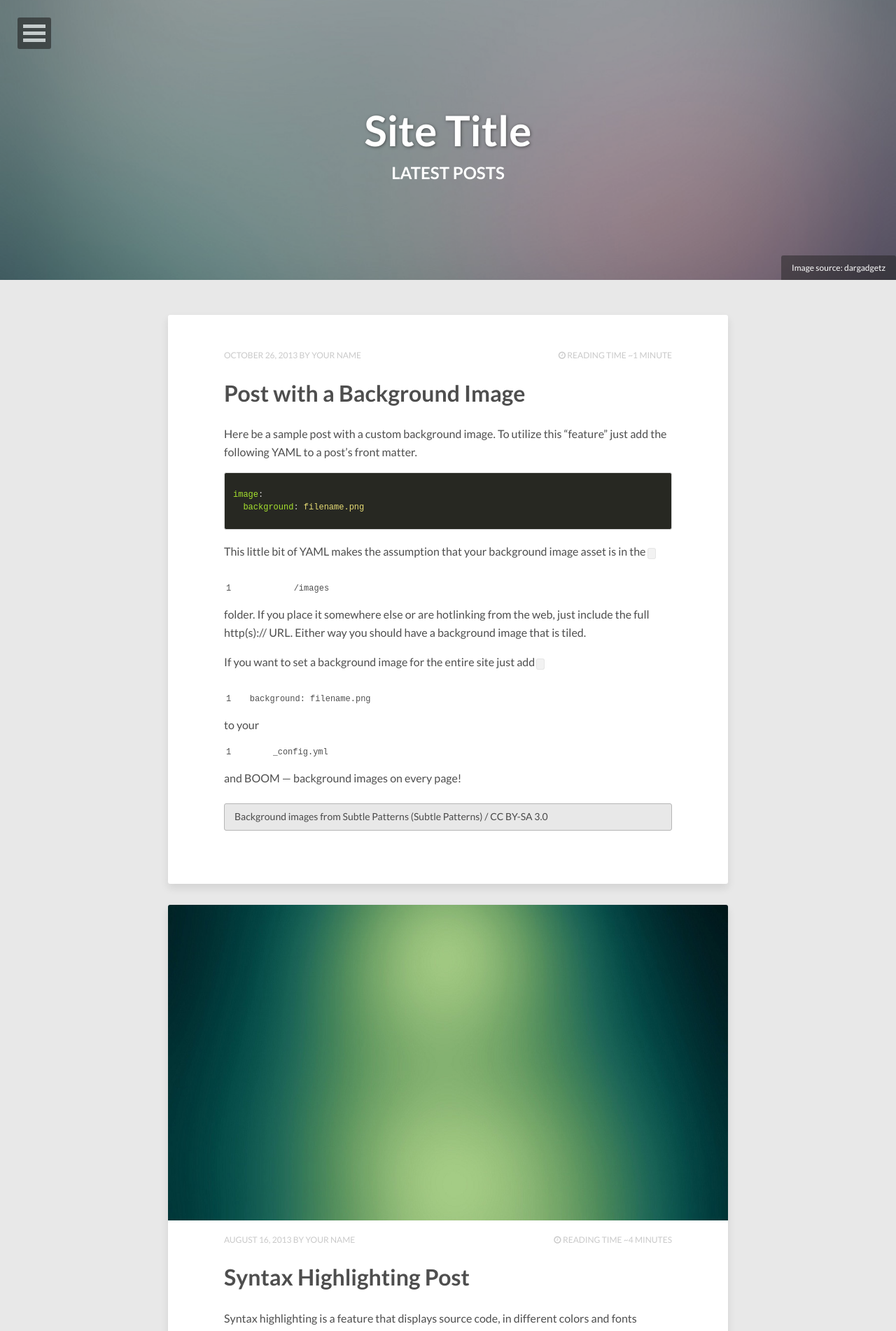
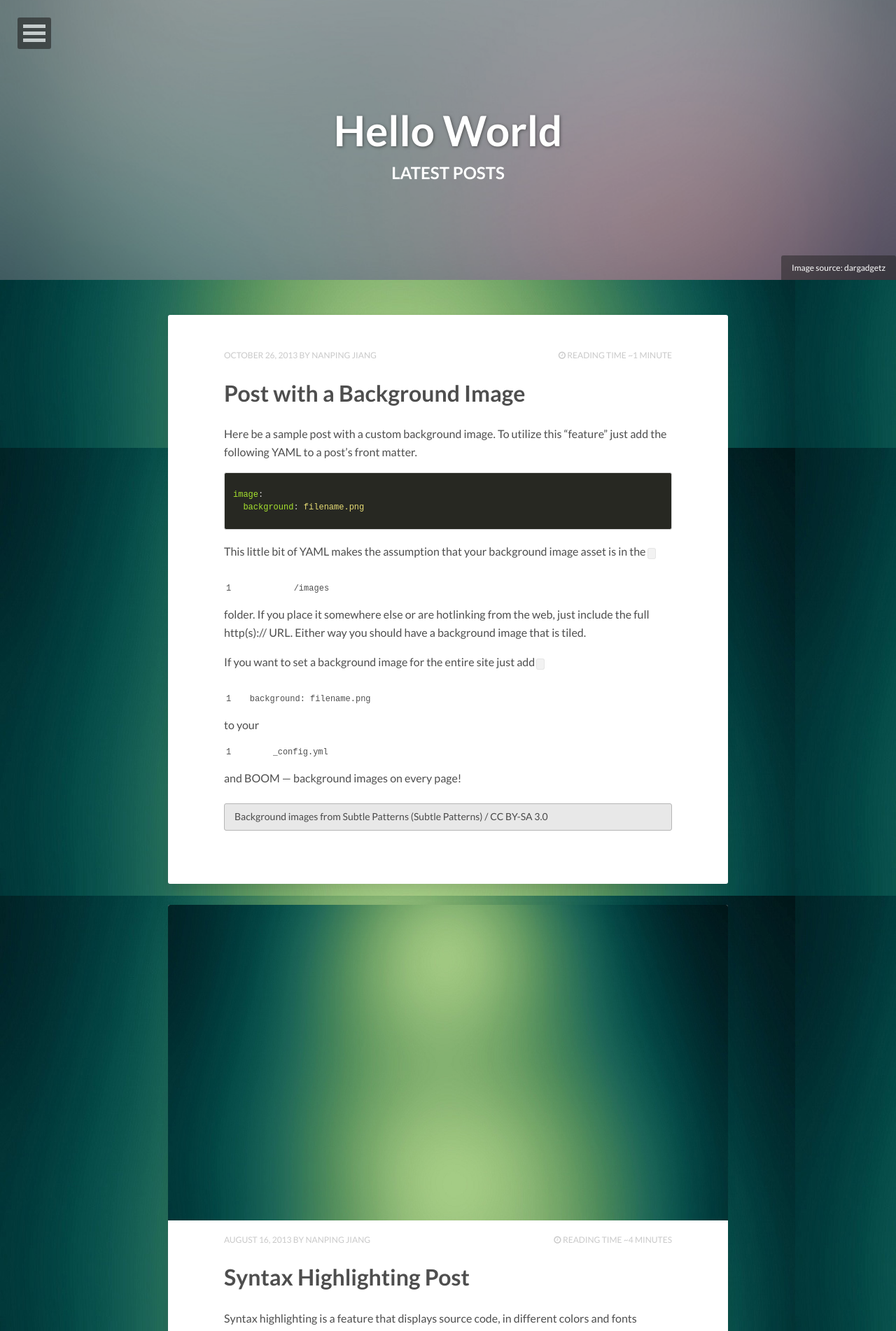
Before and after one commit to MirageJiang/MirageJiang.github.io, a Jekyll site: the page built from index.html, in a window 1280 px wide. Shown: the top 1902 px of the page at 70% size. Built offline with Jekyll 4.4.1, drawn with Linux system fonts in a browser that asks for light colours; nearby versions of some CDN libraries; the list of posts is cut into pages by our own code; some of the changed text lies outside the part shown.

Commit message:
Add personal infor

```diff
--- a/_config.yml
+++ b/_config.yml
@@ -1,4 +1,4 @@
-title:            Site Title
+title:            Hello World
 description:      Describe your website here.
 disqus_shortname: hpstrtheme
 reading_time:     true
@@ -9,16 +9,16 @@
 
 # Owner/author information
 owner:
-  name:           Your Name
-  avatar:         avatar.jpg
-  bio:            "Your bio goes here. It shouldn't be super long but a good two sentences or two should suffice."
-  email:          you@email.com
+  name:           Nanping Jiang
+  avatar:         tida.jpg
+  bio:            "How are you doing."
+  email:          jiangnanpinghunan@email.com
   # Social networking links used in footer. Update and remove as you like.
   twitter:
   facebook:
-  github:
+  github: MirageJiang.github.io
   stackexchange:
-  linkedin:
+  linkedin: https://www.linkedin.com/pub/nanping-jiang/a8/390/987
   instagram:
   flickr:
   tumblr:
@@ -26,7 +26,7 @@
   google_plus:    +yourid
 
 # Background image to be tiled on all pages
-background: /images/abstract-10.jpg
+background: abstract-10.jpg
 
 # Analytics and webmaster tools stuff goes here
 google_analytics:
```
Also changed, not shown: 1 other file.
